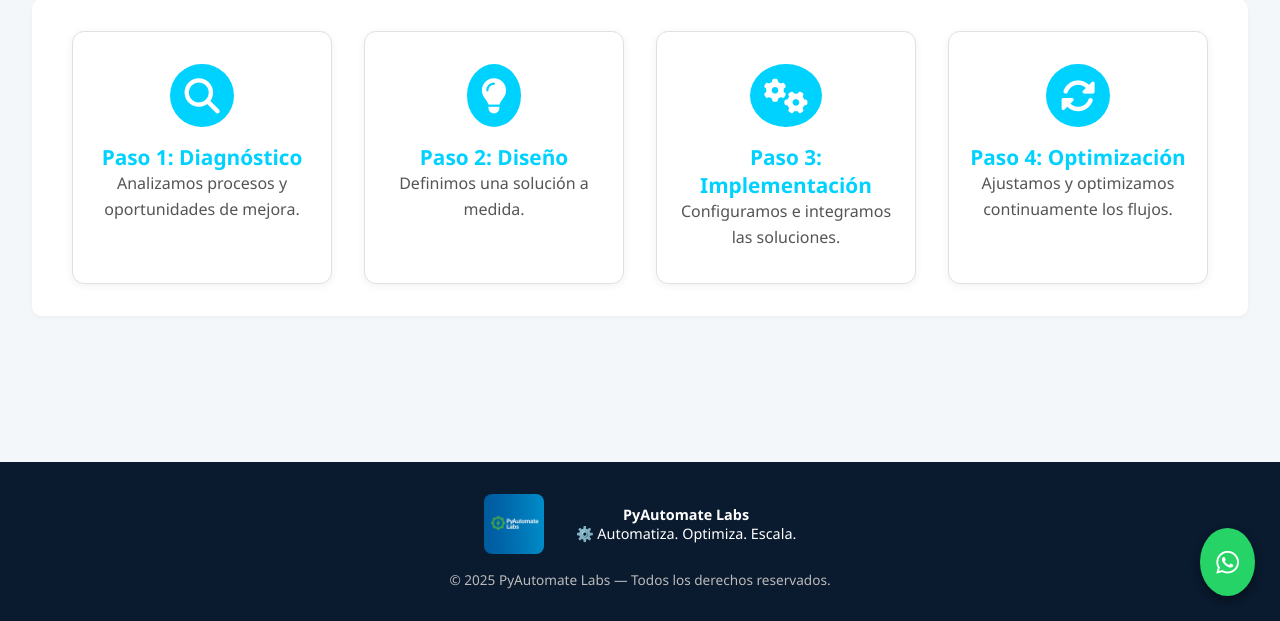
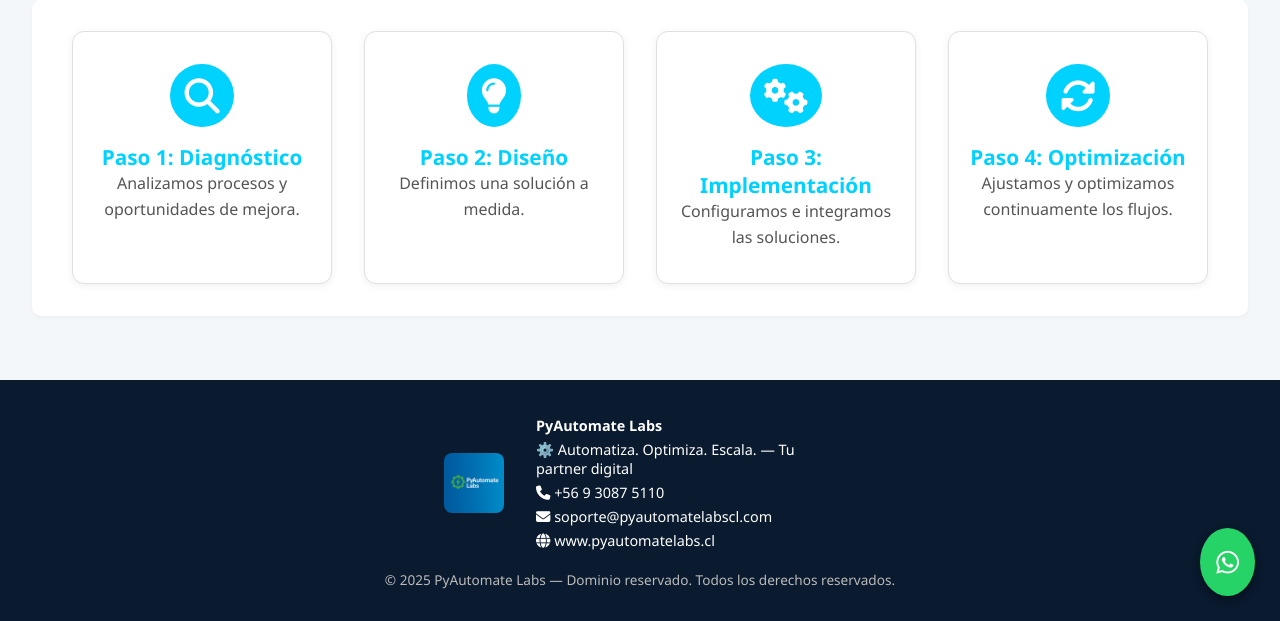
Before and after one commit to PyLabotory/Pyautomatelabs_web, a Flask app: page / in a window 1280 px wide. Shown: the part 1352-1973 px from the top of the page. Run offline with Flask 3, Linux system fonts and the light colour scheme.

Commit message:
Update index.html

```diff
--- a/templates/index.html
+++ b/templates/index.html
@@ -68,18 +68,21 @@
     </section>
 
   </main>
-
   <footer>
     <div class="footer-contenido">
       <img src="{{ url_for('static', filename='images/pylabs_logo.png') }}" alt="Logo PyAutomate Labs">
-      <div>
+      <div class="footer-info">
         <p><strong>PyAutomate Labs</strong></p>
-        <p>⚙️ Automatiza. Optimiza. Escala.</p>
+        <p>⚙️ Automatiza. Optimiza. Escala. — Tu partner digital</p>
+        <p><i class="fas fa-phone"></i> +56 9 3087 5110</p>
+        <p><i class="fas fa-envelope"></i> soporte@pyautomatelabscl.com</p>
+        <p><i class="fas fa-globe"></i> www.pyautomatelabs.cl</p>
       </div>
     </div>
-    <div class="footer-copy">© 2025 PyAutomate Labs — Todos los derechos reservados.</div>
+    <div class="footer-copy">
+      © 2025 PyAutomate Labs — Dominio reservado. Todos los derechos reservados.
+    </div>
   </footer>
-
   <a href="https://wa.me/+56930875110" class="whatsapp-float"><i class="fab fa-whatsapp"></i></a>
 </body>
 </html>
```
